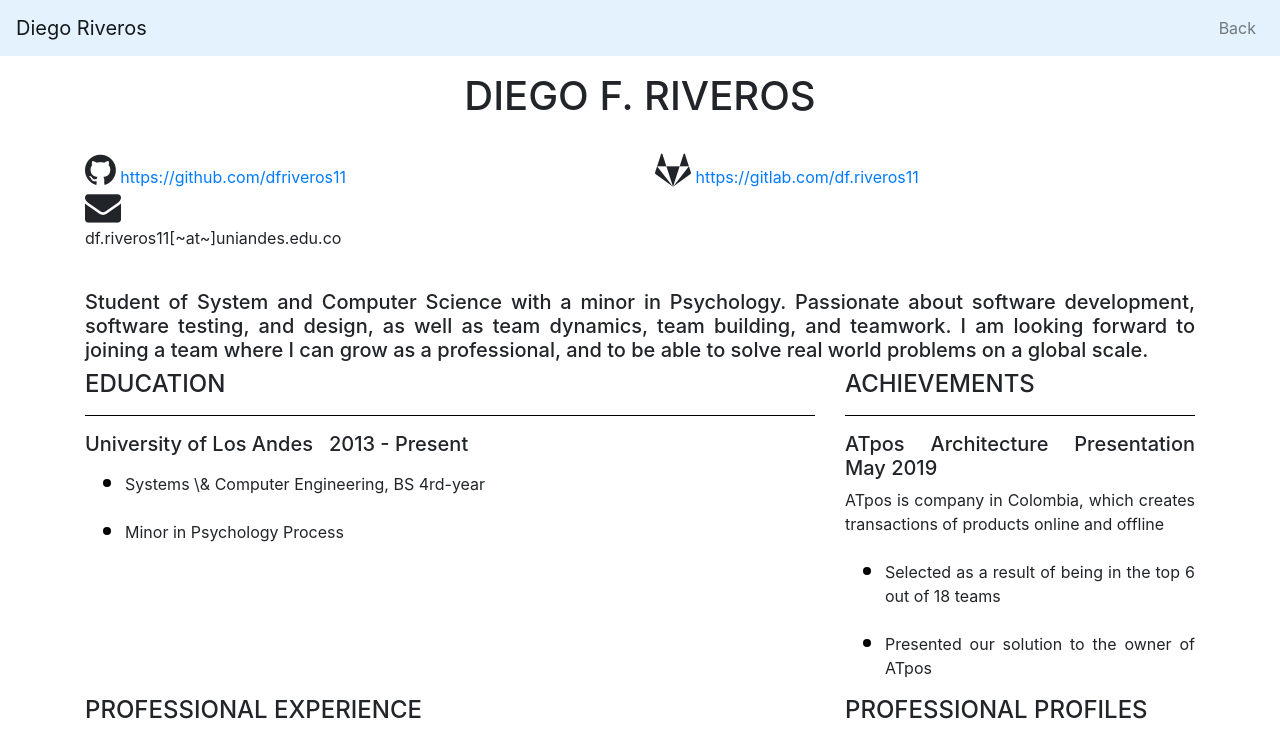
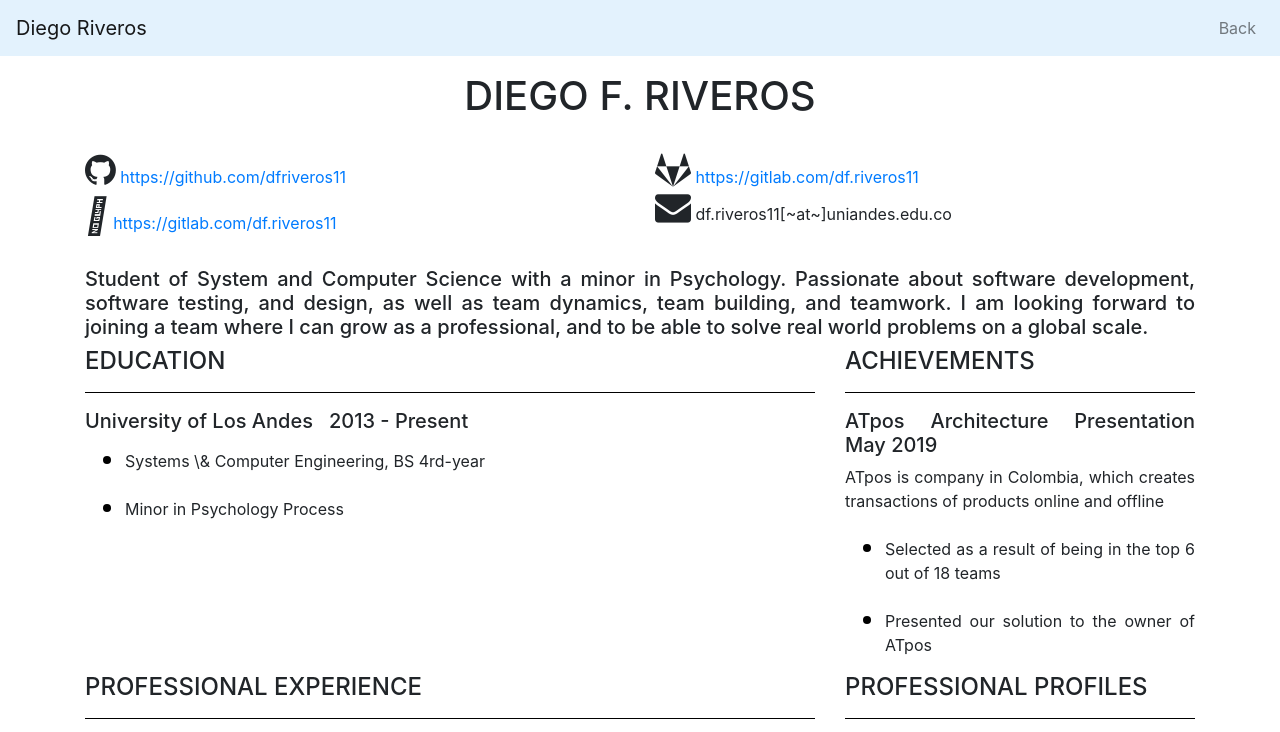
Before and after one commit to dfriveros11/DiegoRiveros, a website: page cv.html in a window 1280 px wide. Shown: the top 732 px of the page. Drawn offline with nearby package versions, Linux system fonts and the light colour scheme.

Commit message:
Update cv.html

```diff
--- a/cv.html
+++ b/cv.html
@@ -77,8 +77,14 @@
 
       <div class="row">
         <div class="col-md-6">
+          <i class="fab fa-twitter" style="font-size:36px"></i>
+          <a class="icon" href="https://twitter.com/DiegoRi85574758"
+            >https://gitlab.com/df.riveros11</a
+          >
+        </div>
+        <div class="col-md-6">
           <i class="fa fa-envelope" style="font-size:36px"></i>
-          <p>df.riveros11[~at~]uniandes.edu.co</p>
+          <a class="icon" >df.riveros11[~at~]uniandes.edu.co</a>
         </div>
       </div>
 
```
